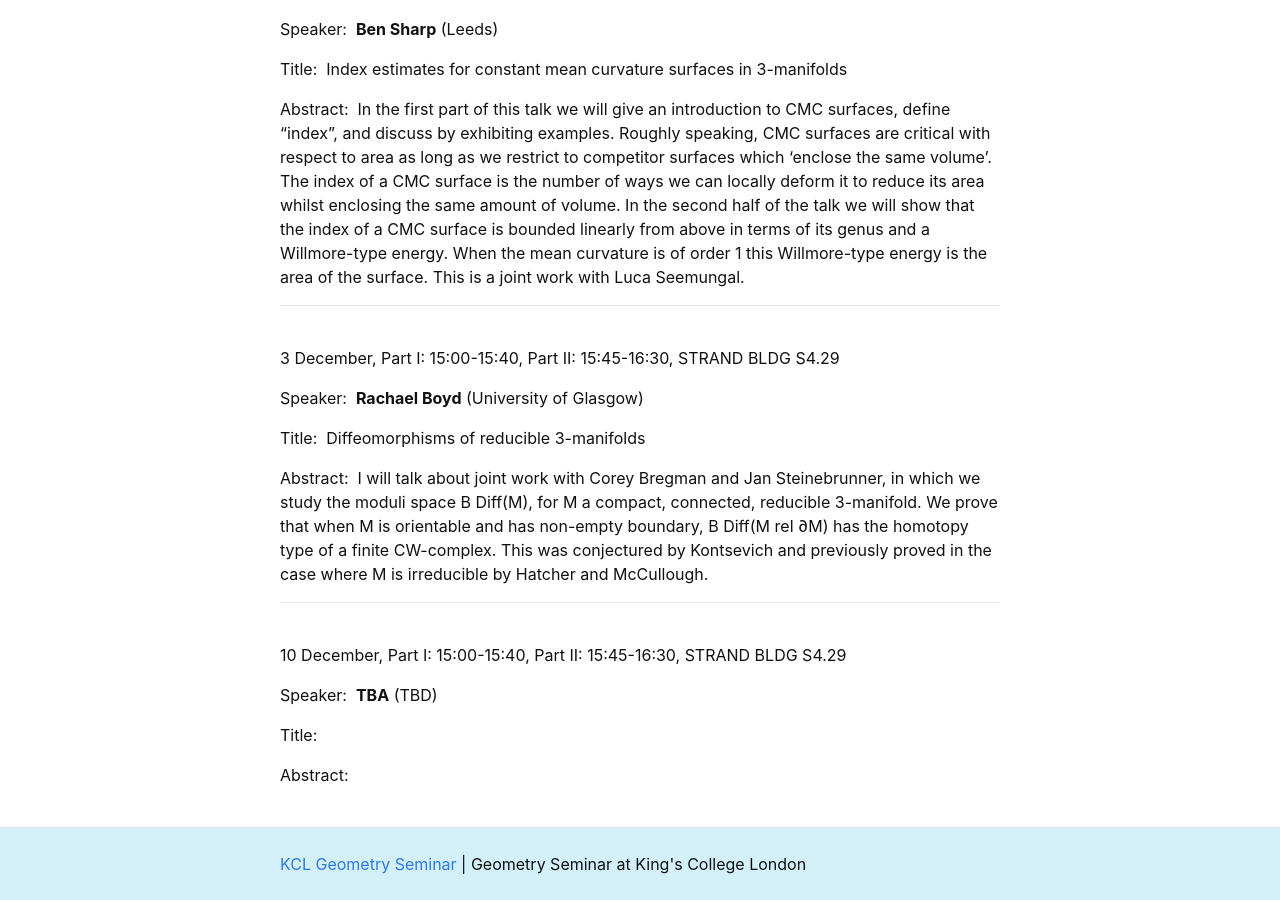
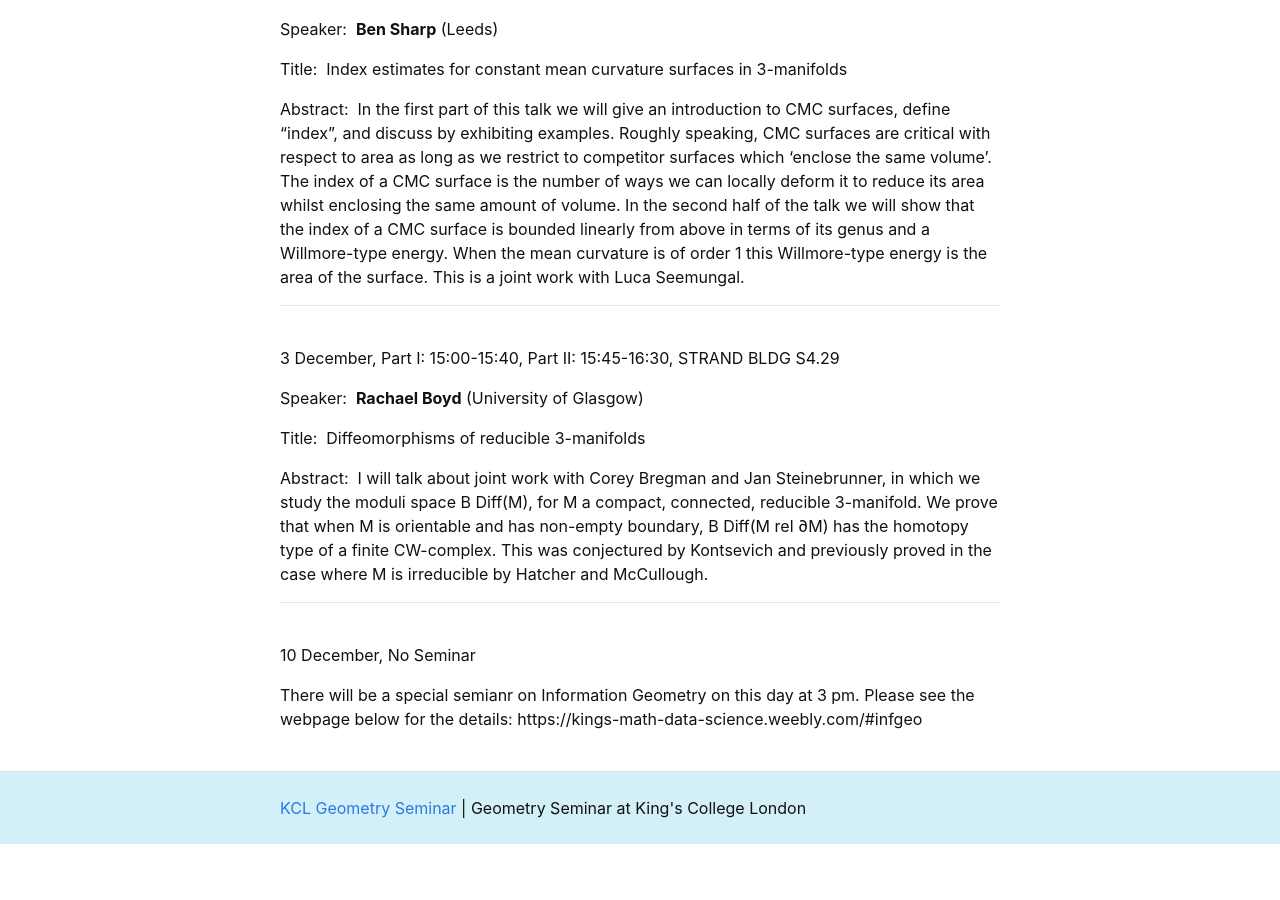
Before and after one commit to kcl-geometry-seminar/kcl-geometry-seminar.github.io, a Jekyll site: the page built from pages/index.md, in a window 1280 px wide and 900 px high, scrolled down 3673 px. Built offline with Jekyll 4.4.1, drawn with Linux system fonts in a browser that asks for light colours; formulas are drawn with MathJax 3; a script that is not in the unit is left out; after the commit the page ends 4517 px from its top, so only the background shows below that.

Commit message:
Update index.md
Added the link for the special seminar on Information Geometry on Dec 10.

```diff
--- a/pages/index.md
+++ b/pages/index.md
@@ -148,10 +148,7 @@ Abstract:&nbsp; I will talk about joint work with Corey Bregman and Jan Steinebr
 
 ---------------------------------------------------------
 <br />
-10 December, Part I: 15:00-15:40, Part II: 15:45-16:30, STRAND BLDG S4.29
+10 December, No Seminar
 
-Speaker:&nbsp; **TBA** (TBD)
-
-Title:&nbsp;
-
-Abstract:&nbsp;
+There will be a special semianr on Information Geometry on this day at 3 pm. Please see the webpage below for the details:
+https://kings-math-data-science.weebly.com/#infgeo
```
